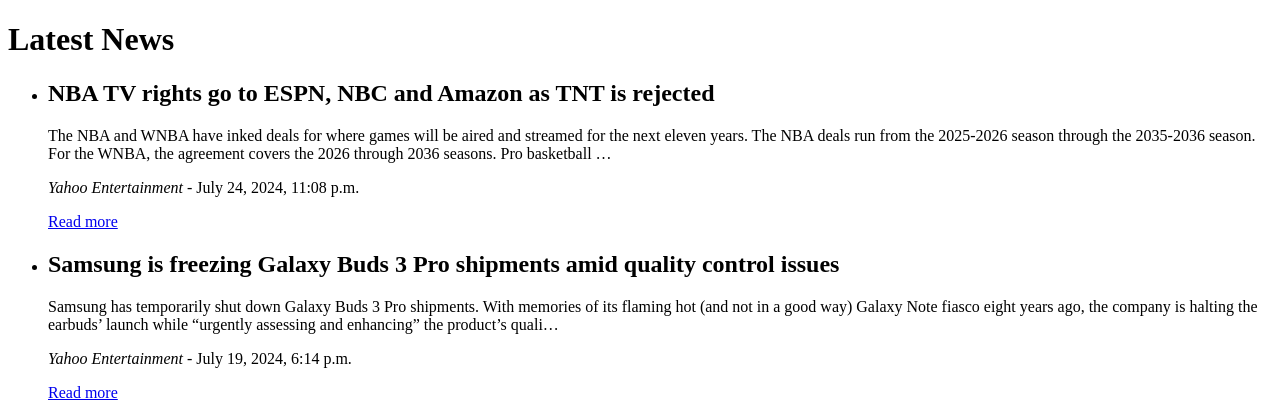
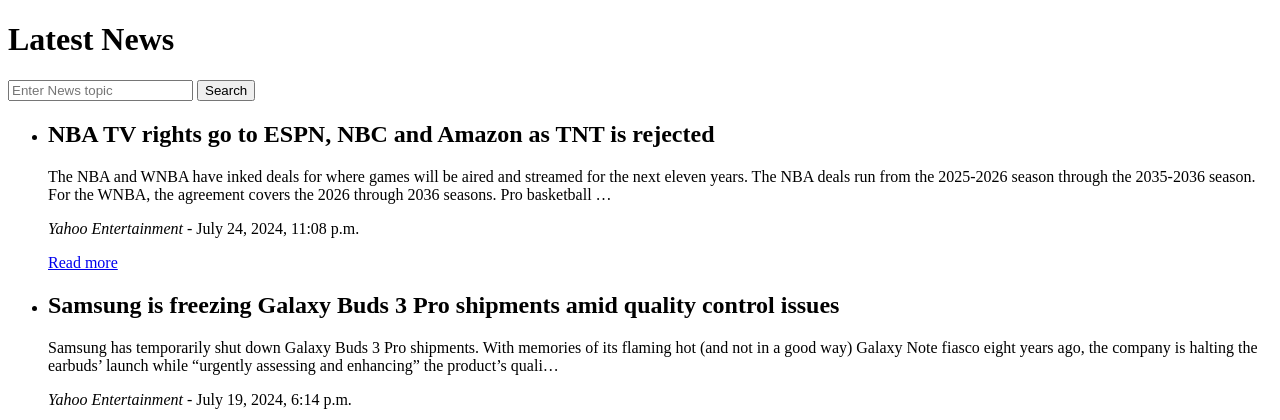
Before and after one commit to the-neelguy/News_Aggregator_Application, a Django app: page / in a window 1280 px wide. Shown: the top 420 px of the page. Run offline with Django 5.2, Linux system fonts and the light colour scheme; data comes from the database, SQL or seed files in the repository.

Commit message:
Search Box Added

```diff
--- a/newsaggregator/news/templates/news/article_list.html
+++ b/newsaggregator/news/templates/news/article_list.html
@@ -5,6 +5,11 @@
 </head>
 <body>
     <h1>Latest News</h1>
+    <form method="GET" action="{% url 'fetch_articles' %}">
+        <input type="text" name="search_term" placeholder="Enter News topic">
+        <button type="submit">Search</button>
+    </form>
+
     <ul>
         {% for article in articles %}
             <li>
```
